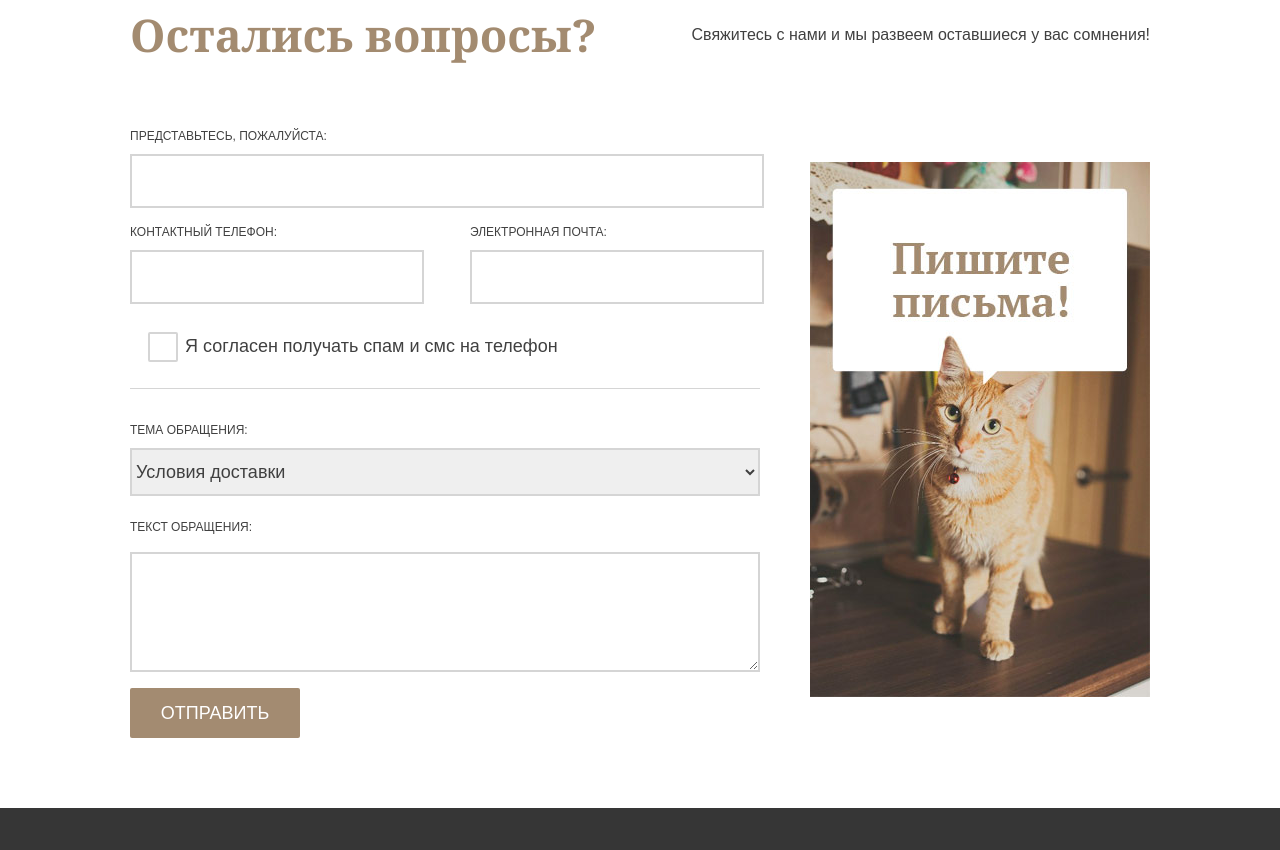
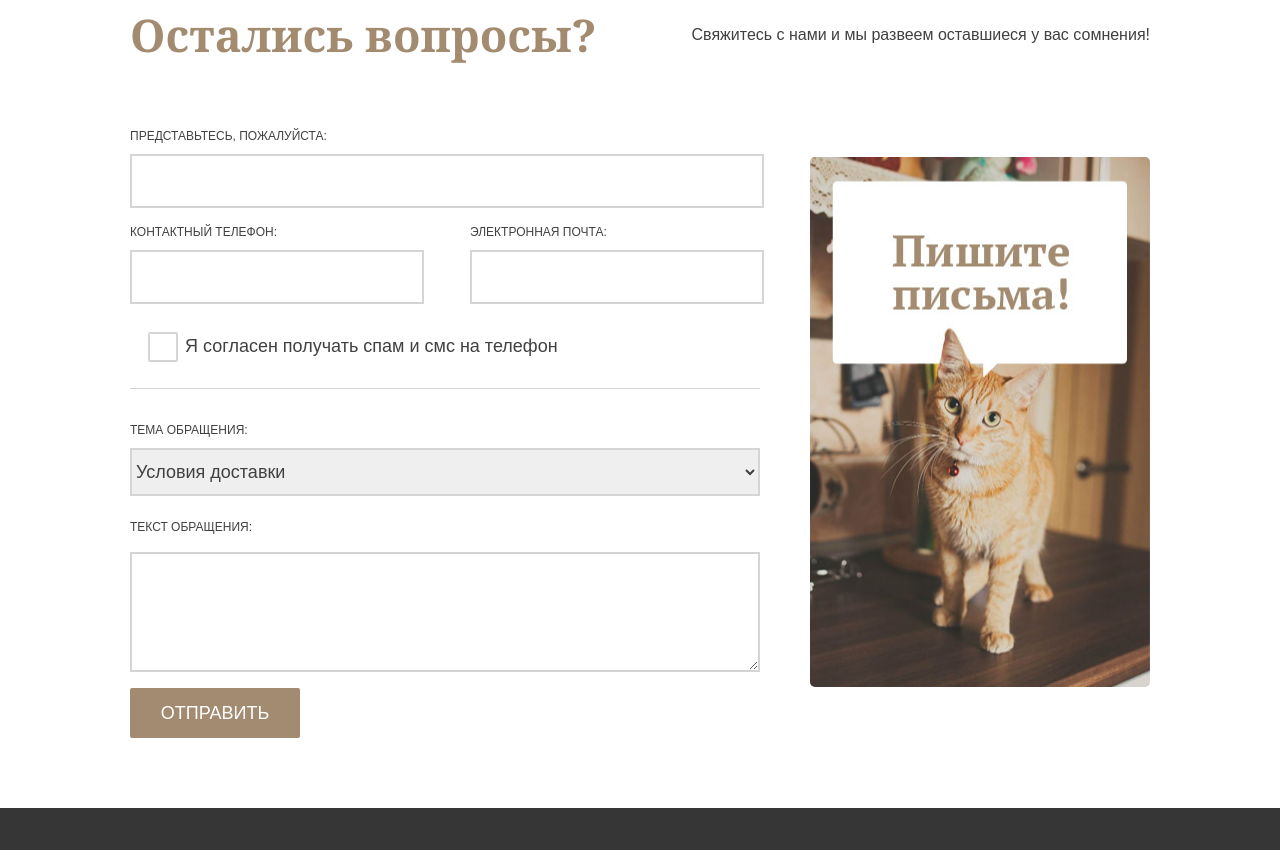
Before and after one commit to EugeneAndrievsky/keksby, a plain HTML site: page index.html in a window 1280 px wide. Shown: the part 2940-3790 px from the top of the page. Drawn offline with Linux system fonts and the light colour scheme.

Commit message:
настроил фотографию в форме

```diff
--- a/css/style.css
+++ b/css/style.css
@@ -431,11 +431,26 @@ body {
 }
 
 .feedback-form {
+  position: relative;
   width: 630px;
   padding-right: 390px;
   margin-top: 60px;
 
-  background: url("../img/write.jpg") no-repeat 100% 40px;
+  /*background: url("../img/write.jpg") no-repeat 100% 40px;*/
+}
+
+.feedback-form::before {
+  content: "";
+  position: absolute;
+
+  width: 340px;
+  height: 530px;
+
+  top: 35px;
+  right: 0px;
+
+  border-radius: 5px;
+  background: url("../img/write.jpg") no-repeat center;
 }
 
 .feedback-form-group {
```
Also changed, not shown: index.html (line endings or trailing spaces).
